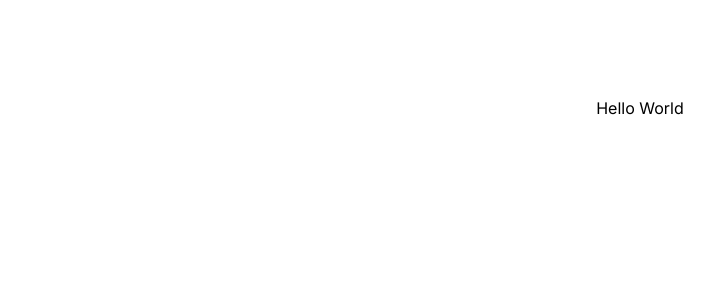
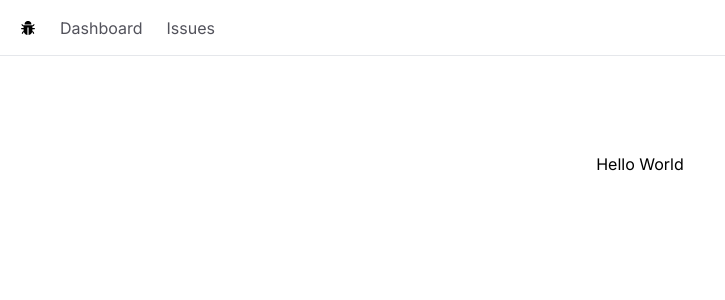
Before and after one commit to JoshuaVaneps/Issue-Tracker, a Next.js app in the folder issue-tracker/: page / in a window 1280 px wide. Shown: the top 300 px of the page, without its empty margins (0-725 px from the left). Built offline with nearby package versions, Linux system fonts and the light colour scheme.

Commit message:
Created Navbar

```diff
--- /dev/null
+++ b/issue-tracker/app/NavBar.tsx
@@ -0,0 +1,38 @@
+import Link from "next/link";
+import React from "react";
+import { AiFillBug } from "react-icons/ai";
+
+const links = [
+  {
+    label: "Dashboard",
+    href: "/",
+  },
+  {
+    label: "Issues",
+    href: "/Issues",
+  },
+];
+
+const NavBar = () => {
+  return (
+    <nav className="flex space-x-6 h-14 border-b px-5 items-center">
+      <Link href={"/"}>
+        <AiFillBug />
+      </Link>
+      <ul className="flex space-x-6 text-center ">
+        {links.map((links) => {
+          return (
+            <li
+              key={links.href}
+              className="text-zinc-600 hover:text-zinc-950 transition-colors"
+            >
+              <Link href={links.href}>{links.label}</Link>
+            </li>
+          );
+        })}
+      </ul>
+    </nav>
+  );
+};
+
+export default NavBar;
--- a/issue-tracker/app/globals.css
+++ b/issue-tracker/app/globals.css
@@ -13,5 +13,4 @@
 }
 
 body {
-  color: rgb(var(--foreground-rgb));
 }
--- a/issue-tracker/app/layout.tsx
+++ b/issue-tracker/app/layout.tsx
@@ -1,22 +1,26 @@
-import './globals.css'
-import type { Metadata } from 'next'
-import { Inter } from 'next/font/google'
+import "./globals.css";
+import type { Metadata } from "next";
+import { Inter } from "next/font/google";
+import NavBar from "./NavBar";
 
-const inter = Inter({ subsets: ['latin'] })
+const inter = Inter({ subsets: ["latin"] });
 
 export const metadata: Metadata = {
-  title: 'Create Next App',
-  description: 'Generated by create next app',
-}
+  title: "Create Next App",
+  description: "Generated by create next app",
+};
 
 export default function RootLayout({
   children,
 }: {
-  children: React.ReactNode
+  children: React.ReactNode;
 }) {
   return (
     <html lang="en">
-      <body className={inter.className}>{children}</body>
+      <body className={inter.className}>
+        <NavBar />
+        <main>{children}</main>
+      </body>
     </html>
-  )
+  );
 }
--- a/issue-tracker/package.json
+++ b/issue-tracker/package.json
@@ -19,6 +19,7 @@
     "postcss": "8.4.31",
     "react": "18.2.0",
     "react-dom": "18.2.0",
+    "react-icons": "^4.11.0",
     "tailwindcss": "3.3.5",
     "typescript": "5.2.2"
   }
```
Also changed, not shown: 1 other file (tests, documents, lock files or other folders).
